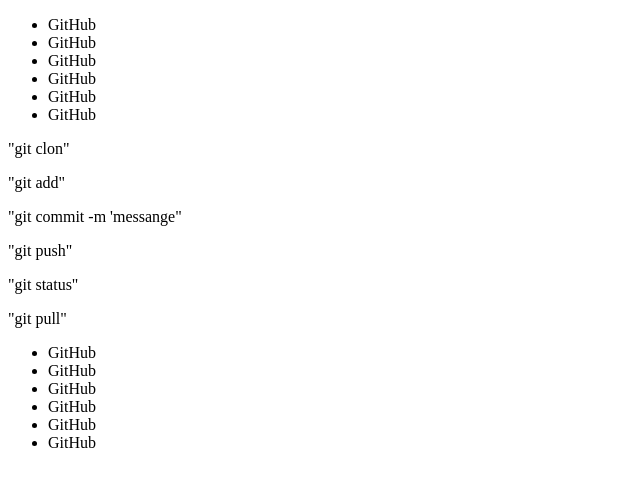
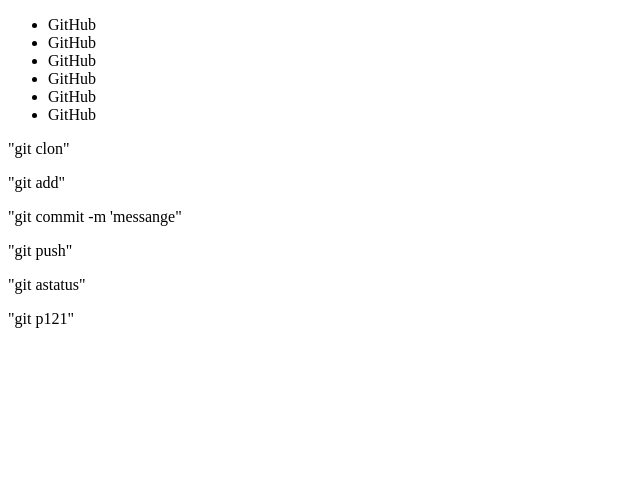
Before and after one commit to AlexDev707/Test, a plain HTML site: page TASK1/index.html in a window 1280 px wide. Shown: the whole page, without its empty margins (0-640 px from the left). Drawn offline with Linux system fonts and the light colour scheme.

Commit message:
another changes

```diff
--- a/TASK1/index.html
+++ b/TASK1/index.html
@@ -20,17 +20,9 @@
      <p> "git add"</p>
      <p>"git commit -m 'messange"</p>
      <p>"git push" </p>
-     <p>"git status"</p>
-     <p>"git pull"</p>
+     <p>"git astatus"</p>
+     <p>"git p121"</p>
 
-     <ul>
-        <li>GitHub</li>
-        <li>GitHub</li>
-        <li>GitHub</li>
-        <li>GitHub</li>
-        <li>GitHub</li>
-        <li>GitHub</li>
-    </ul>
 
 </body>
 </html>
--- /dev/null
+++ b/TASK1/index.js
@@ -0,0 +1 @@
+console.log('not this log')
```
